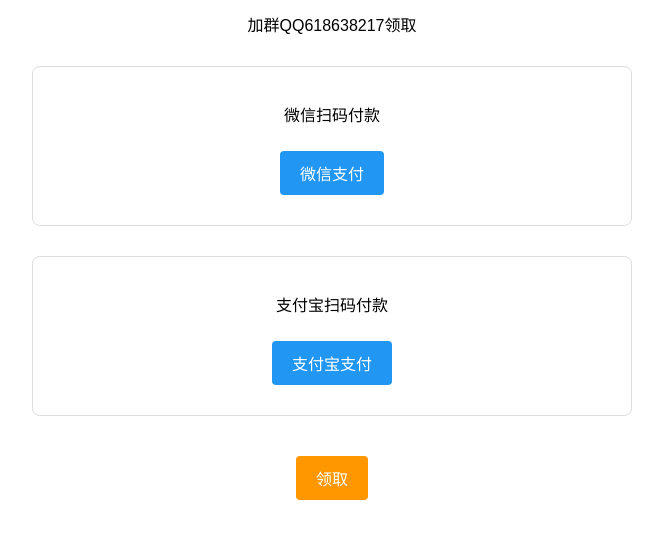
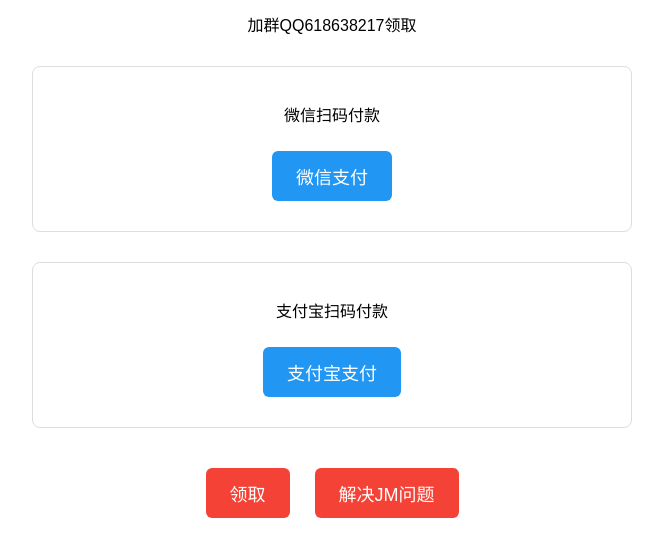
Before and after one commit to fnnly/1, a plain HTML site: page index.html in a window 1280 px wide. Shown: the part 134-690 px from the top of the page, without its empty margins (308-971 px from the left). Drawn offline with Linux system fonts and the light colour scheme.

Commit message:
Update index.html

```diff
--- a/index.html
+++ b/index.html
@@ -31,18 +31,18 @@
             display: none;
         }
         .btn {
-            background-color: #4CAF50;
             color: white;
-            padding: 10px 20px;
+            padding: 12px 24px;
             border: none;
-            border-radius: 4px;
+            border-radius: 6px;
             cursor: pointer;
-            font-size: 16px;
+            font-size: 18px;
             margin: 10px 5px;
-            transition: background-color 0.3s;
+            transition: all 0.3s;
         }
         .btn:hover {
-            background-color: #45a049;
+            transform: scale(1.05);
+            box-shadow: 0 4px 8px rgba(0,0,0,0.2);
         }
         .btn-pay {
             background-color: #2196F3;
@@ -50,17 +50,23 @@
         .btn-pay:hover {
             background-color: #0b7dda;
         }
-        .btn-claim {
-            background-color: #ff9800;
+        .btn-action {
+            background-color: #f44336;
         }
-        .btn-claim:hover {
-            background-color: #e68a00;
+        .btn-action:hover {
+            background-color: #d32f2f;
         }
         .qq-group {
             font-size: 20px;
             font-weight: bold;
             margin: 20px 0;
             display: none;
+        }
+        .action-buttons {
+            margin: 30px 0;
+            display: flex;
+            justify-content: center;
+            gap: 15px;
         }
     </style>
 </head>
@@ -81,7 +87,11 @@
         <button class="btn btn-pay" onclick="showAlipayQR()">支付宝支付</button>
     </div>
 
-    <button class="btn btn-claim" onclick="showQQGroup()">领取</button>
+    <div class="action-buttons">
+        <button class="btn btn-action" onclick="showQQGroup()">领取</button>
+        <button class="btn btn-action" onclick="solveJMProblem()">解决JM问题</button>
+    </div>
+
     <div id="qq-group" class="qq-group">
         QQ群号：618638217
     </div>
@@ -101,6 +111,10 @@
             document.getElementById('qq-group').style.display = 'block';
             alert('请加QQ群：618638217');
         }
+
+        function solveJMProblem() {
+            window.location.href = "https://virtuous-coconut-1g7f5z.mysxl.cn/";
+        }
     </script>
 </body>
 </html>
```
